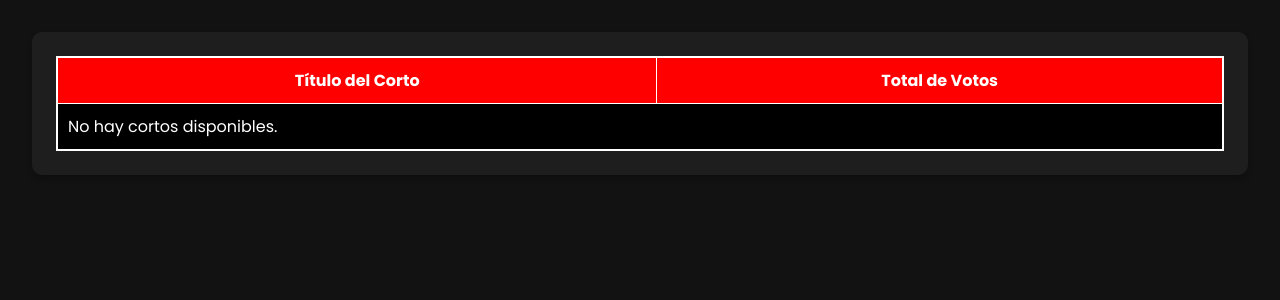
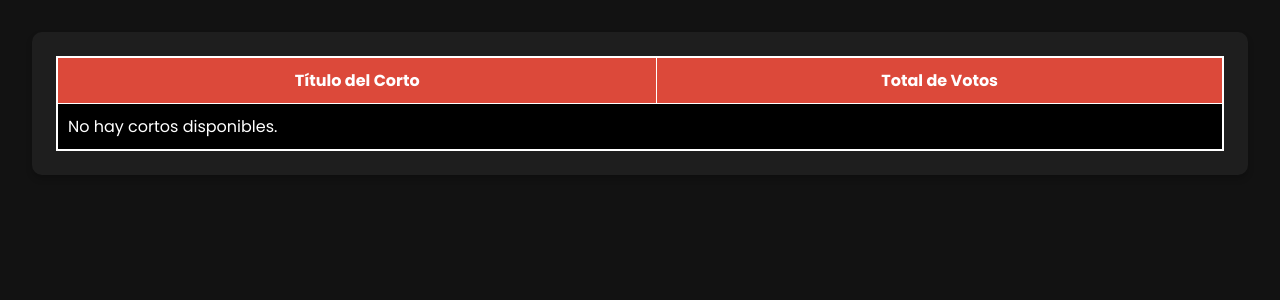
Before and after one commit to cristinascg94/foco, a Django app: page /votacion/resultados/ in a window 1280 px wide. Shown: the part 232-532 px from the top of the page. Run offline with Django 5.2, Linux system fonts and the light colour scheme; the visitor is signed in with stand-in values (Sample User, id 1); data that the repository does not hold is empty.

Commit message:
Cambios en color tabla resultados

```diff
--- a/focoProject/votacion/static/css/graphicsResults.css
+++ b/focoProject/votacion/static/css/graphicsResults.css
@@ -63,7 +63,7 @@ table {
 }
 
 th {
-  background-color: red; /* Color de fondo para los encabezados */
+  background-color: #dc493a; /* Color de fondo para los encabezados */
   color: white; /* Color del texto para los encabezados */
   padding: 10px; /* Espaciado interno para las celdas de encabezado */
   text-align: center; /* Alineación del texto a la izquierda */
```
